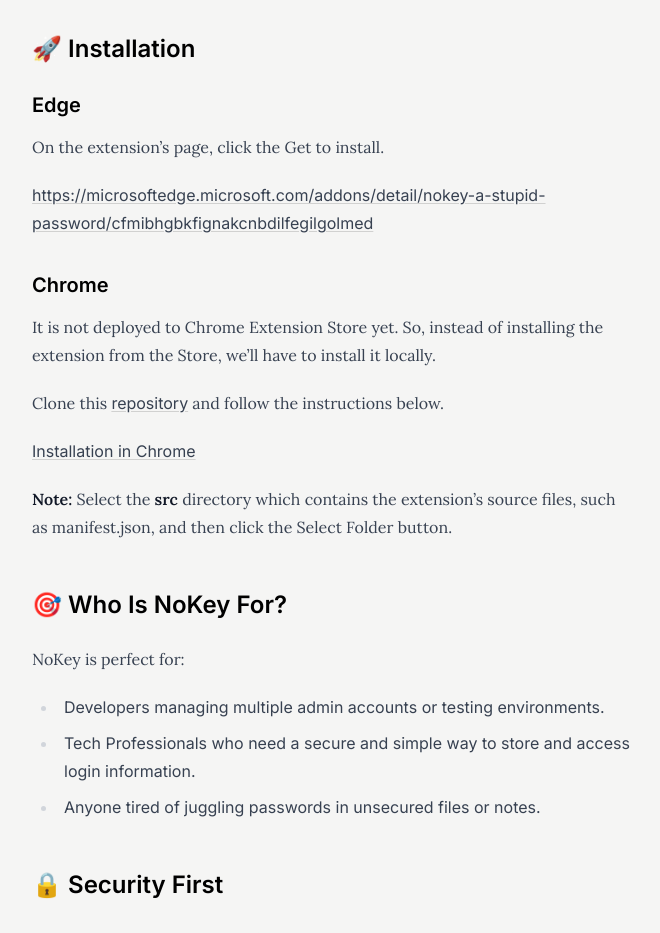
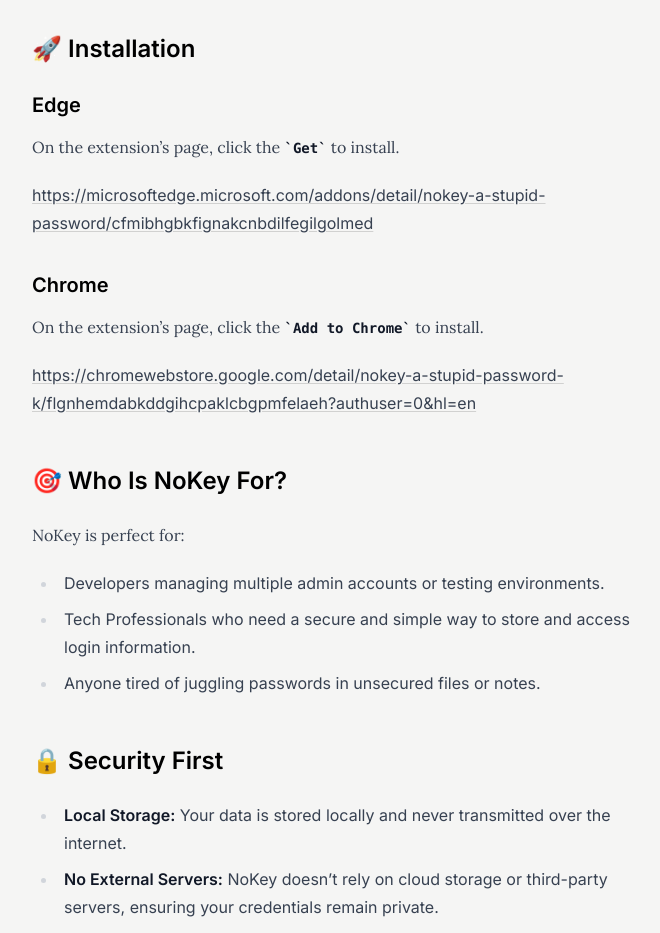
Before and after one commit to juashyam/juashyam-personal, an Astro site: page /projects/project-nokey in a window 1280 px wide. Shown: the part 1000-1933 px from the top of the page, without its empty margins (308-968 px from the left). Built offline with nearby package versions, Linux system fonts and the light colour scheme; Astro itself is replaced by a stand-in of ours; a web font is replaced by a local one.

Commit message:
Add chrome extension link in the project/blog page

```diff
--- a/src/content/blog/01-nokey-saved-my-sanity/index.md
+++ b/src/content/blog/01-nokey-saved-my-sanity/index.md
@@ -78,11 +78,11 @@
 If you’re like me—constantly logging into different sites and testing accounts—**NoKey
 might just save your sanity too**.
 
-🔹 Download NoKey for **Chrome/Edge** (Coming soon to the Web Store!)
+🔹 Download NoKey for **Chrome/Edge**.
+
+[Chrome Extension](https://chromewebstore.google.com/detail/nokey-a-stupid-password-k/flgnhemdabkddgihcpaklcbgpmfelaeh?authuser=0&hl=en)
 
 [Edge Extension](https://microsoftedge.microsoft.com/addons/detail/nokey-a-stupid-password/cfmibhgbkfignakcnbdilfegilgolmed)
-
-[Chrome Extension - In Review](/projects/project-nokey#-installation)
 
 🔹 Give it a spin, and let me know what you think!
 
--- a/src/content/projects/project-nokey/index.md
+++ b/src/content/projects/project-nokey/index.md
@@ -18,19 +18,15 @@
 
 ### Edge
 
-On the extension’s page, click the Get to install.
+On the extension’s page, click the `Get` to install.
 
 https://microsoftedge.microsoft.com/addons/detail/nokey-a-stupid-password/cfmibhgbkfignakcnbdilfegilgolmed
 
 ### Chrome
 
-It is not deployed to Chrome Extension Store yet. So, instead of installing the extension from the Store, we'll have to install it locally.
+On the extension’s page, click the `Add to Chrome` to install.
 
-Clone this [repository](https://github.com/juashyam/nokey-password-keeper) and follow the instructions below.
-
-[Installation in Chrome](https://developer.chrome.com/docs/extensions/get-started/tutorial/hello-world#load-unpacked)
-
-**Note:** Select the **src** directory which contains the extension's source files, such as manifest.json, and then click the Select Folder button.
+https://chromewebstore.google.com/detail/nokey-a-stupid-password-k/flgnhemdabkddgihcpaklcbgpmfelaeh?authuser=0&hl=en
 
 ## 🎯 Who Is NoKey For?
 NoKey is perfect for:
```
